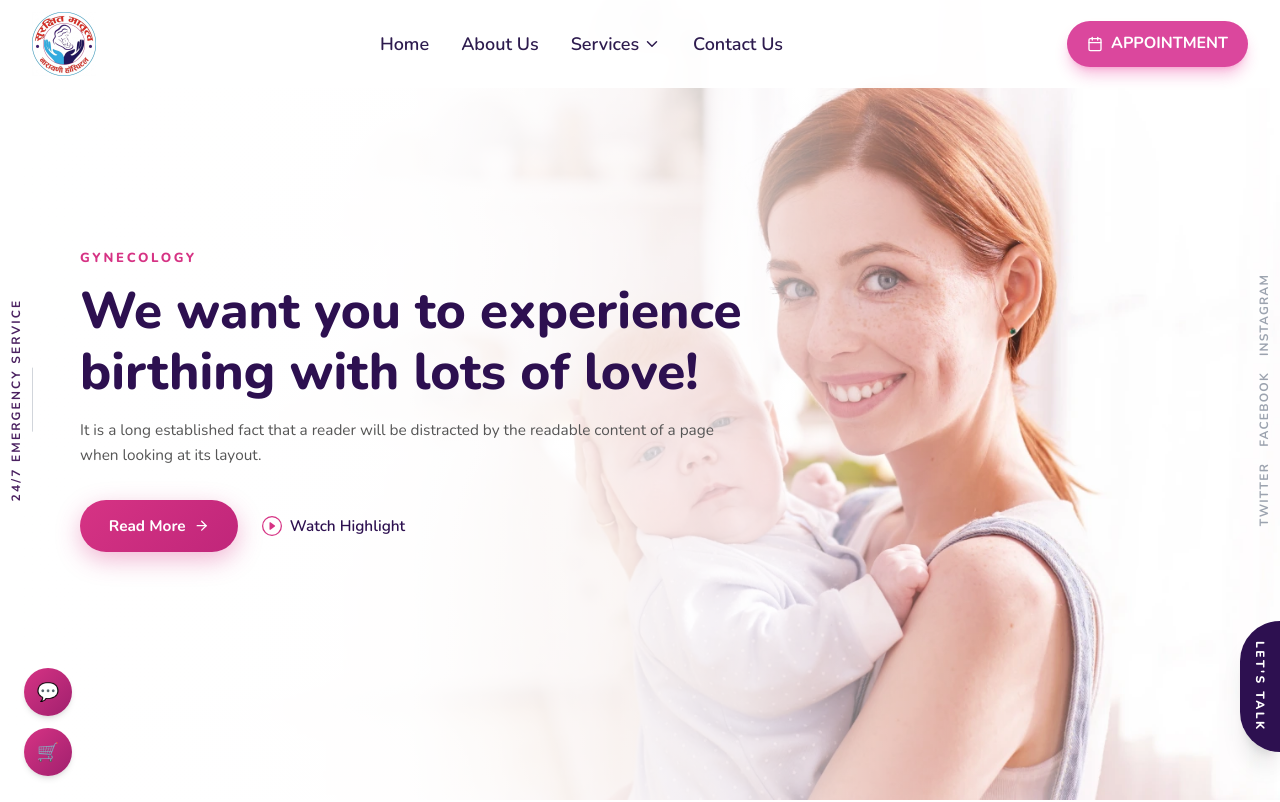
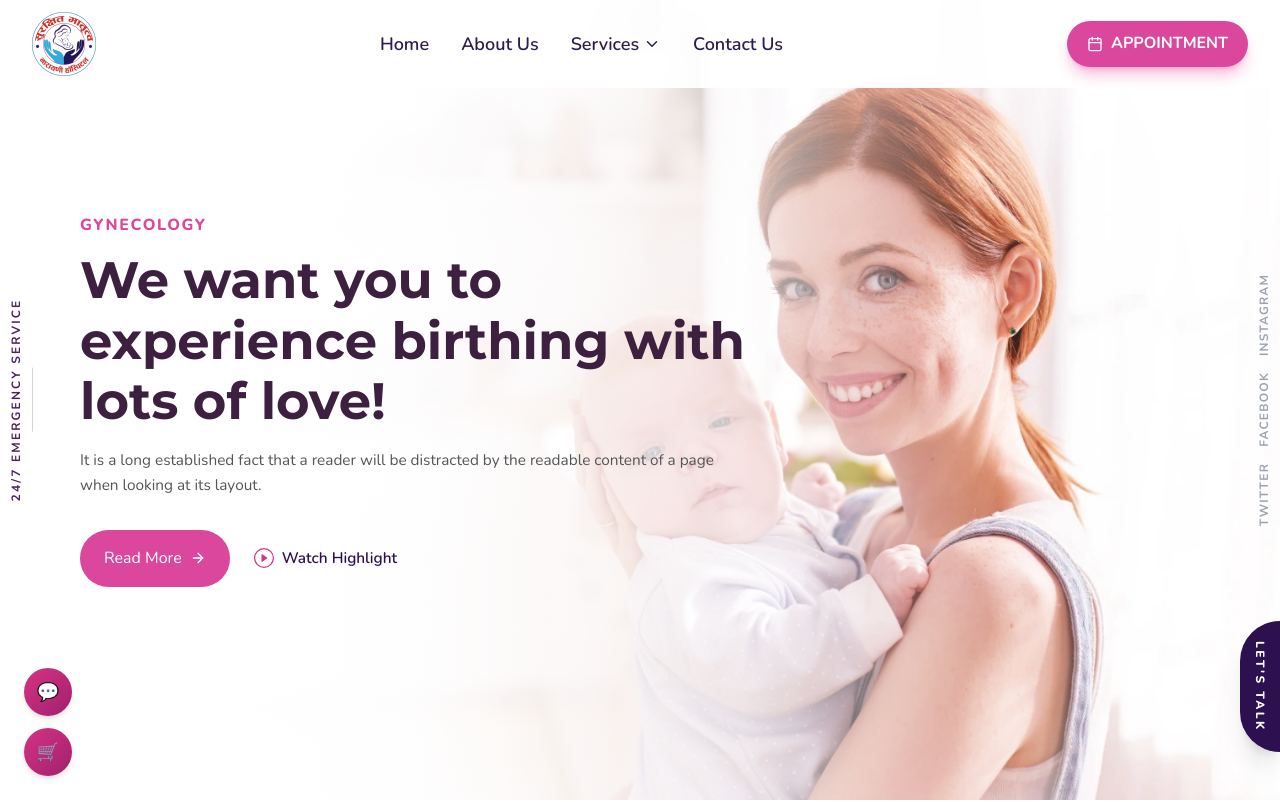
Before and after one commit to basharathussain170/Gynocology-web-app, a React (Vite) app: page / in a window 1280 px wide. Shown: the top 802 px of the page. Built offline with nearby package versions, Linux system fonts and the light colour scheme.

Commit message:
Updating Hero section

```diff
--- a/src/components/HeroSection.jsx
+++ b/src/components/HeroSection.jsx
@@ -72,8 +72,7 @@ const HeroSection = () => {
           {/* Tag */}
           <div ref={tagRef} className={tagVisible ? 'scroll-animate-left visible' : 'scroll-animate-left'}>
             <p
-              className="font-extrabold tracking-widest uppercase mb-3"
-              style={{ color: '#d63384', letterSpacing: '0.2em', fontSize: 'clamp(0.7rem, 2vw, 0.82rem)' }}
+              className="font-extrabold tracking-widest uppercase mb-3 text-[#db479d]"
             >
               GYNECOLOGY
             </p>
@@ -82,10 +81,10 @@ const HeroSection = () => {
           {/* Heading */}
           <div ref={headingRef} className={headingVisible ? 'scroll-animate-left visible scroll-animate-stagger-1' : 'scroll-animate-left scroll-animate-stagger-1'}>
             <h1
-              className="font-extrabold leading-tight mb-4"
+              className="font-bold leading-tight mb-4 font-sans"
               style={{
                 fontSize: 'clamp(1.5rem, 4vw, 3.4rem)',
-                color: '#2d1050',
+                color: '#3d203f',
                 lineHeight: 1.18,
               }}
             >
@@ -115,13 +114,8 @@ const HeroSection = () => {
             <div className="flex flex-col sm:flex-row flex-wrap items-center gap-3 sm:gap-4 lg:gap-6">
               <Link
                 to="/about"
-                className="flex items-center gap-2 font-bold text-white rounded-full transition-all hover:opacity-90 hover:shadow-lg w-full sm:w-auto justify-center sm:justify-start"
-                style={{
-                  background: 'linear-gradient(135deg, #d63384 0%, #c0267a 100%)',
-                  boxShadow: '0 8px 24px rgba(214,51,132,0.35)',
-                  fontSize: 'clamp(0.8rem, 1.2vw, 1rem)',
-                  padding: 'clamp(0.75rem, 2vw, 0.85rem) clamp(1.2rem, 3vw, 1.8rem)',
-                }}
+                className="flex items-center gap-2  text-white rounded-full transition-all hover:opacity-90 hover:shadow-lg w-full sm:w-auto justify-center sm:justify-start bg-[#db479d] px-6 py-4 font-normal"
+
               >
                 Read More <FiArrowRight />
               </Link>
```
Also changed, not shown: public/image/headphones.png (added), public/image/shopping-cart.png (added).
